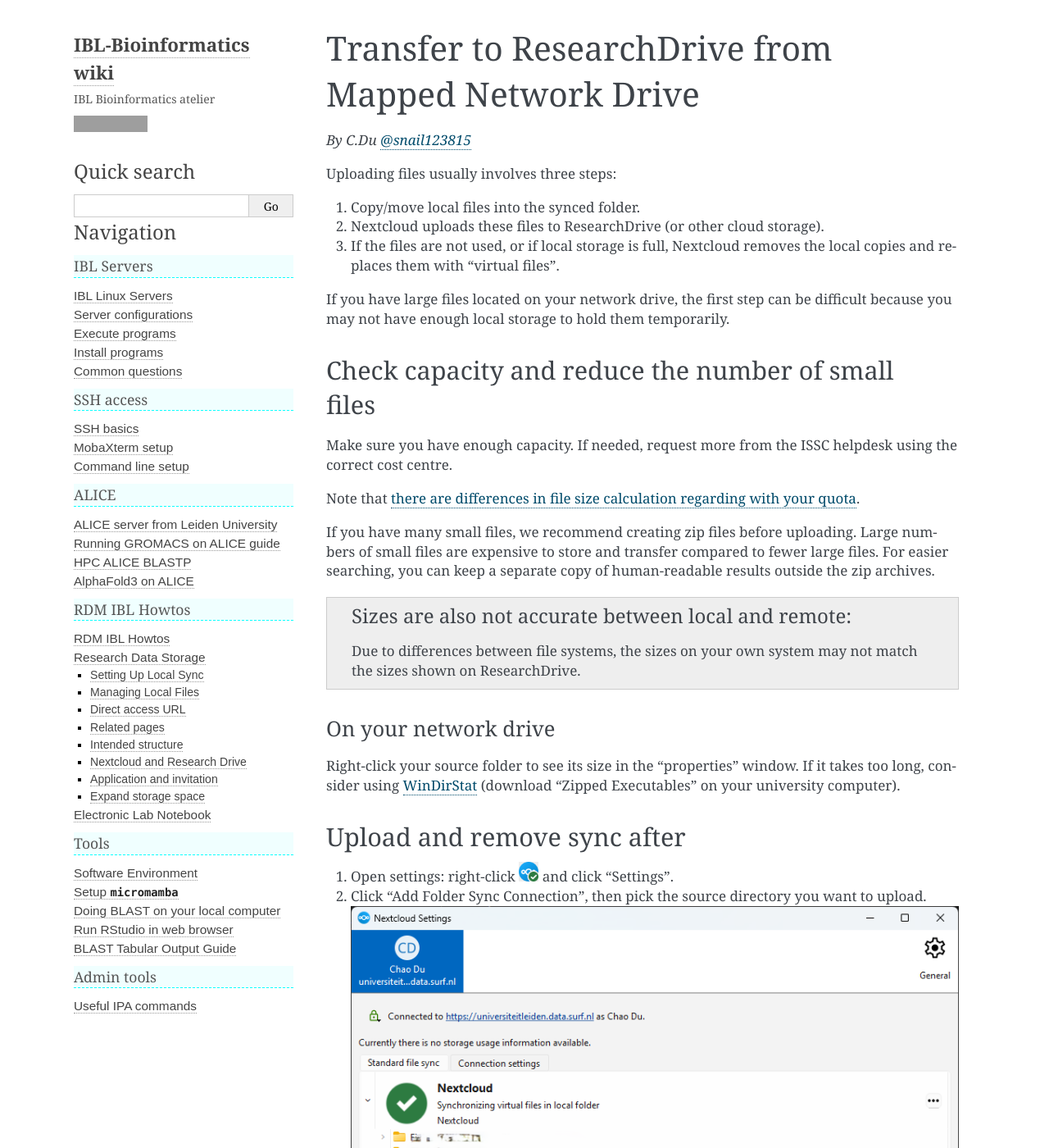
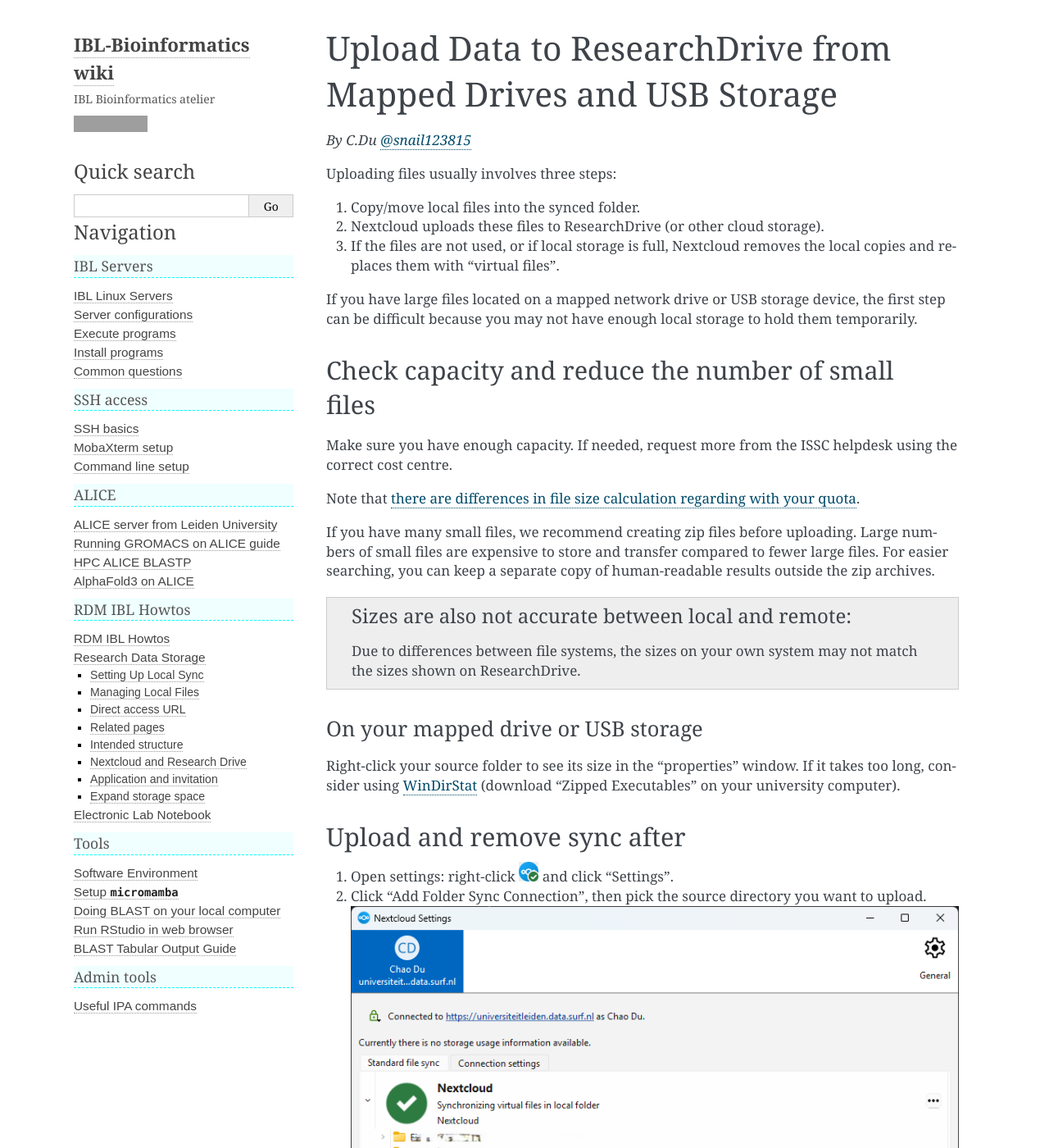
Before and after one commit to IBL-bioinfo/IBL-bioinformatics-wiki, a Sphinx documentation site: the page built from docs/source/rdm_howtos/ResearchDrive_uploadFromNetworkDrive.md, in a window 1280 px wide and 1400 px high. Shown: the whole window at 82% size. Built offline with Sphinx 7.4.7, drawn with Linux system fonts in a browser that asks for light colours; some of the changed text lies outside the part shown; grey boxes are pictures that could not be loaded.

Commit message:
Update title and references to clarify upload process from mapped drives and USB storage

```diff
--- a/docs/source/rdm_howtos/ResearchDrive_uploadFromNetworkDrive.md
+++ b/docs/source/rdm_howtos/ResearchDrive_uploadFromNetworkDrive.md
@@ -1,4 +1,4 @@
-# Transfer to ResearchDrive from Mapped Network Drive
+# Upload Data to ResearchDrive from Mapped Drives and USB Storage
 
 *By C.Du [@snail123815](https://github.com/snail123815)*
 
@@ -8,7 +8,7 @@
 2. Nextcloud uploads these files to ResearchDrive (or other cloud storage).
 3. If the files are not used, or if local storage is full, Nextcloud removes the local copies and replaces them with “virtual files”.
 
-If you have large files located on your network drive, the first step can be difficult because you may not have enough local storage to hold them temporarily.
+If you have large files located on a mapped network drive or USB storage device, the first step can be difficult because you may not have enough local storage to hold them temporarily.
 
 ## Check capacity and reduce the number of small files
 
@@ -22,7 +22,7 @@
 Due to differences between file systems, the sizes on your own system may not match the sizes shown on ResearchDrive.
 :::
 
-### On your network drive
+### On your mapped drive or USB storage
 
 Right-click your source folder to see its size in the “properties” window. If it takes too long, consider using [WinDirStat](https://windirstat.net/) (download “Zipped Executables” on your university computer).
 
@@ -36,16 +36,16 @@
    ![Create target location](../_static/images/nextcloud_create_target_folder.png)
 4. Uncheck “Use virtual files instead ...”, then click “Add Sync Connection”.
    ![Add sync connection](../_static/images/nextcloud_add_sync.png)
-5. The upload starts; wait for it to finish. Try not to change anything in the source folder while uploading.
+5. The upload starts; wait for it to finish. Try not to change anything in the source folder on the mapped drive or USB storage while uploading.
    ![wait for sync](../_static/images/nextcloud_syncing.png)
 6. Once the upload has finished, confirm everything is green, then check your files in the web interface or in your default sync folder.
 7. Remove the additional sync folder by clicking “Remove Folder Sync Connection”, and confirm the removal.
    ![Finished uploading](../_static/images/nextcloud_sync_complete.png)
    ![Confirm removal](../_static/images/nextcloud_sync_remove.png)
-8. You can now safely remove your data from your network drive.
+8. You can now safely remove your data from your mapped drive or USB storage.
 
 :::{admonition} Always sync to empty folder
-A sync folder is always synced bidirectionally, so using an empty folder helps ensure Nextcloud does not download data back to your network drive.
+A sync folder is always synced bidirectionally, so using an empty folder helps ensure Nextcloud does not download data back to your mapped drive or USB storage.
 :::
 
 ## In case of upload errors
```
